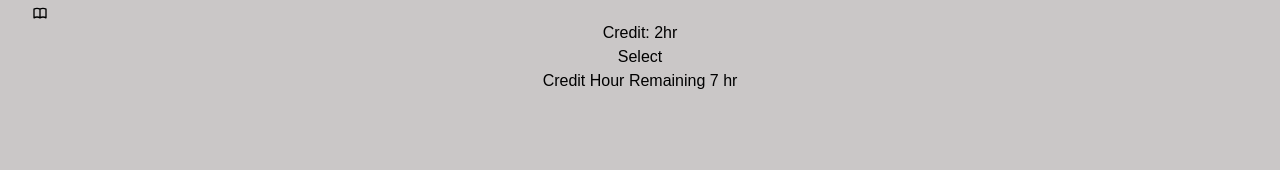
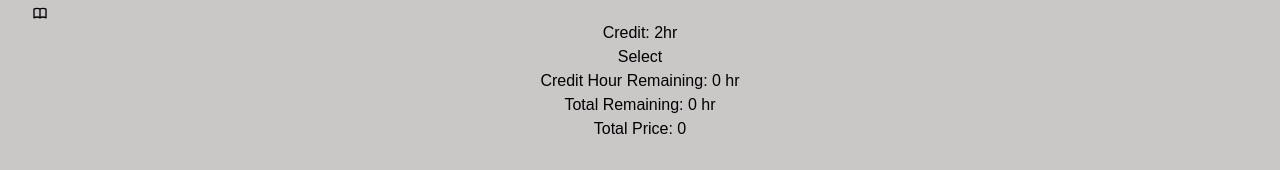
Before and after one commit to Arahman75/project7, a React (Vite) app: page / in a window 1280 px wide. Shown: the part 4055-4225 px from the top of the page. Before the commit the page ends 4180 px from the top, so only its background shows below. Built offline with nearby package versions, Linux system fonts and the light colour scheme.

Commit message:
declear a state and forEach function. add the tottal credit and remaining credit in the cart

```diff
--- a/src/Cart/Cart.jsx
+++ b/src/Cart/Cart.jsx
@@ -1,20 +1,23 @@
 import React from 'react';
 
-const Cart = ({ selectCourses }) => {
+const Cart = ({ selectCourses, totalCredit, remainingCredit, totalPrices }) => {
 
     return (
         <div className='bg-gray-100 p-4 rounded-lg '>
-            <h1>Credit Hour Remaining 7 hr</h1>
+            <h1>Credit Hour Remaining: {totalCredit} hr</h1>
+            <h1>Total Remaining: {remainingCredit} hr</h1>
+            <h1>Total Price: {totalPrices}</h1>
+            <ol className='list-decimal list-inside text-left' >
+                {
+                    selectCourses.map((course) =>
 
-            {
-                selectCourses.map((course) =>
 
-                    <ol className='list-decimal list-inside type"1"' key={course.id}>
-                        <li>{course.name}</li>
-                    </ol>
-                )
-            }
-            <h2>{name}</h2>
+                        <li key={course.id}>{course.name}</li>
+
+                    )
+                }
+            </ol>
+
         </div>
     );
 };
--- a/src/Home/Home.jsx
+++ b/src/Home/Home.jsx
@@ -5,6 +5,9 @@ import Cart from '../Cart/Cart';
 const Home = () => {
     const [courses, setCourses] = useState([]);
     const [selectCourses, setSelectCourses] = useState([]);
+    const [totalCredit, setTotalCredit] = useState(0);
+    const [remainingCredit, setRemainingCredit] = useState(0);
+    const [totalPrices, setTotalPrices] = useState(0);
 
     useEffect(() => {
         fetch("./courses.json")
@@ -13,10 +16,36 @@ const Home = () => {
     }, []);
 
     const handleSelectCourse = (course) => {
-        const newCourses = [...selectCourses, course]
-        setSelectCourses(newCourses);
+        const isExist = selectCourses.find(courseName => courseName.id == course.id);
+
+
+        let credits = parseInt(course.credit);
+        const TotalCredit = 20;
+        let totalPrice = course.price;
+
+        if (isExist) {
+            return alert('already registration this course')
+        } else {
+            selectCourses.forEach(credit => {
+                credits = credits + parseInt(credit.credit);
+                totalPrice = totalPrice + credit.price;
+
+            });
+            const totalRemaining = TotalCredit - credits;
+
+            if (credits > TotalCredit) {
+                console.log(totalCredit, credits);
+                return alert('credit is over')
+            } else {
+                setTotalCredit(credits);
+                setRemainingCredit(totalRemaining);
+                setTotalPrices(totalPrice);
+                const newCourses = [...selectCourses, course]
+                setSelectCourses(newCourses);
+            }
+        }
     }
-    // console.log(selectCourses);
+
     return (
         <div className='w-[1200px] mx-auto'>
             <h4 className='text-3xl font-bold mb-12'>Course Registration</h4>
@@ -41,7 +70,7 @@ const Home = () => {
                     }
                 </div>
                 <div className='w-3/12 ml-5'>
-                    <Cart selectCourses={selectCourses}></Cart>
+                    <Cart totalPrices={totalPrices} remainingCredit={remainingCredit} selectCourses={selectCourses} totalCredit={totalCredit}></Cart>
                 </div>
 
             </div>
```
